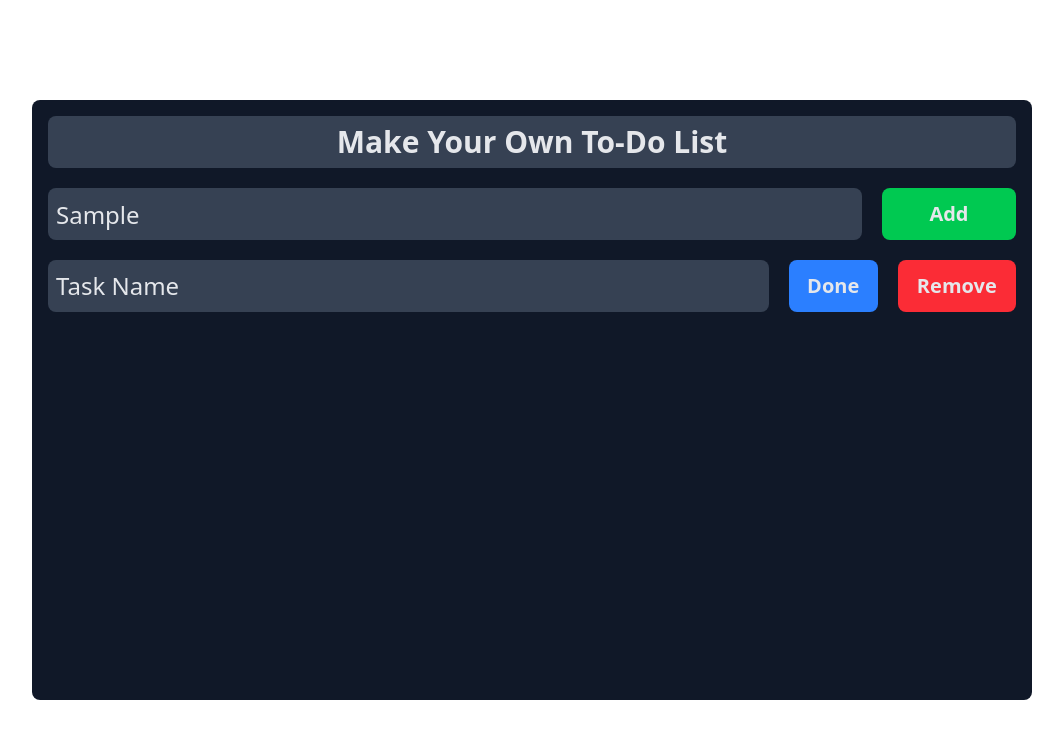
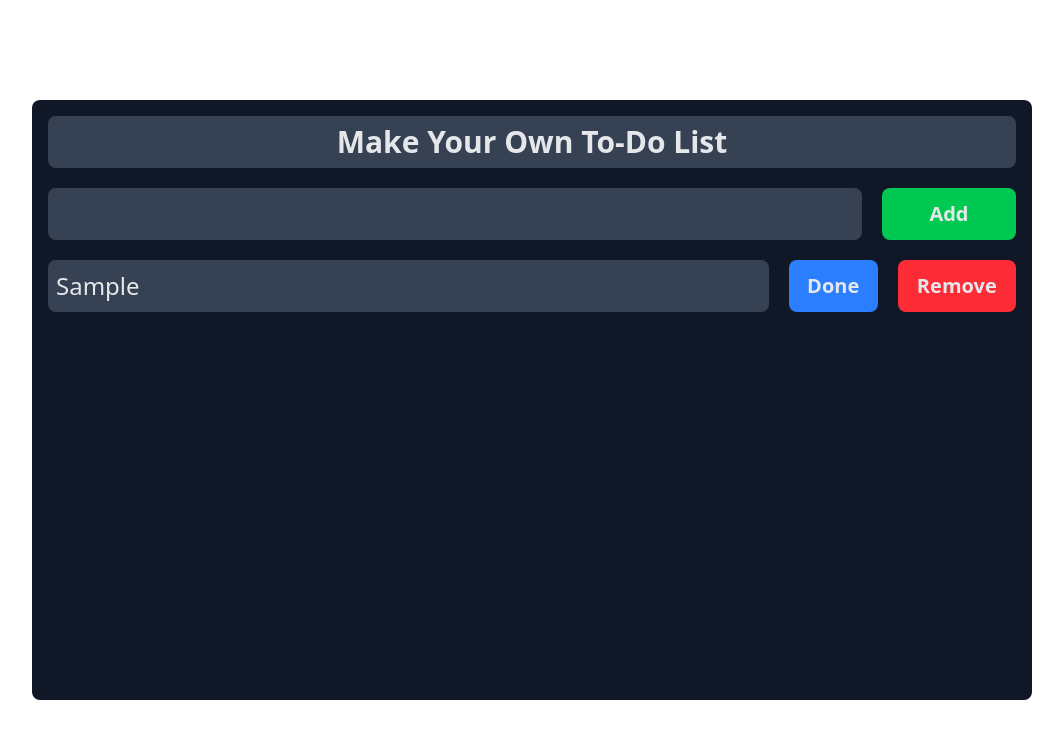
Before and after one commit to MyHKo/react-tailwind-todo, a React (Vite) app: page / in a window 1280 px wide. Both pictures are taken after typing "Sample" into the empty fields and a click on the button "Add". Shown: the top 738 px of the page, without its empty margins (108-1171 px from the left). Built offline with nearby package versions, Linux system fonts and the light colour scheme.

Commit message:
Add posibility of adding tasks

```diff
--- a/package.json
+++ b/package.json
@@ -11,6 +11,8 @@
   },
   "dependencies": {
     "@tailwindcss/vite": "^4.0.13",
+    "nanoid": "^5.1.3",
+    "prop-types": "^15.8.1",
     "react": "^18.3.1",
     "react-dom": "^18.3.1",
     "tailwindcss": "^4.0.13"
--- a/src/App.jsx
+++ b/src/App.jsx
@@ -1,15 +1,23 @@
-import Title from "./components/Title";
-import NameInput from "./components/NameInput";
-import Task from "./components/Task";
+import Title from "/src/components/Title"
+import NameInput from "/src/components/NameInput"
+import Task from "/src/components/Task"
+import {useContext} from "react"
+import {ListContext} from "/src/context/ListContext/ListContext.js"
 
 function App() {
+    const [list] = useContext(ListContext)
+    console.log(list)
+
+    const taskList = list.map((task) => (
+        <Task key={task.id} id={task.id} name={task.name}/>
+    ))
 
   return (
       <div className={"flex items-center justify-center h-screen "}>
         <div className={"bg-gray-900 rounded-lg p-4 h-150 w-250"}>
           <Title />
           <NameInput />
-          <Task />
+          {taskList}
         </div>
       </div>
   )
--- a/src/components/NameInput/index.jsx
+++ b/src/components/NameInput/index.jsx
@@ -1,10 +1,26 @@
+import {useContext, useRef} from "react"
+import {ListContext} from '/src/context/ListContext/ListContext.js'
+
 function NameInput() {
+    const [, addTask] = useContext(ListContext)
+    const input = useRef(null)
+
     return (
         <div className="flex flex-row justify-between gap-5 mt-5 mb-5 h-13">
             <div className="flex items-center rounded-lg p-2 w-full bg-gray-700">
-                <input className="text-gray-200  text-2xl h-full focus:outline-none"/>
+                <input className="text-gray-200 text-2xl h-full focus:outline-none" ref={input}/>
             </div>
-            <button className="text-gray-200 text-xl font-bold rounded-lg h-full w-40 bg-green-500 hover:bg-green-400 cursor-pointer">Add</button>
+            <button
+                className="text-gray-200 text-xl font-bold rounded-lg h-full w-40 bg-green-500 hover:bg-green-400 cursor-pointer"
+                onClick={() => {
+                    if(input.current.value !== "") {
+                        addTask(input.current.value)
+                        input.current.value = ""
+                    }
+                }}
+            >
+                Add
+            </button>
         </div>
     )
 }
--- a/src/components/Task/index.jsx
+++ b/src/components/Task/index.jsx
@@ -1,8 +1,10 @@
-function Task() {
+import PropTypes from "prop-types"
+
+function Task({id, name}) {
     return (
-        <div className="flex flex-row justify-between gap-5 mt-5 mb-5 h-13">
+        <div id={id} className="flex flex-row justify-between gap-5 mt-5 mb-5 h-13">
             <div className="flex text-gray-200 text-2xl w-full items-center rounded-lg p-2 bg-gray-700">
-                Task Name
+                {name}
             </div>
             <button className="text-gray-200 text-xl font-bold rounded-lg h-full w-30 bg-blue-500 hover:bg-blue-400 cursor-pointer">
                 Done
@@ -15,3 +17,8 @@ function Task() {
 }
 
 export default Task
+
+Task.propTypes = {
+    id: PropTypes.string.isRequired,
+    name: PropTypes.object.isRequired,
+}
--- /dev/null
+++ b/src/context/ListContext/ListContext.js
@@ -0,0 +1,3 @@
+import {createContext} from "react";
+
+export const ListContext = createContext([])
--- /dev/null
+++ b/src/context/ListContext/ListProvider.jsx
@@ -0,0 +1,30 @@
+import {useState} from "react"
+import {nanoid} from "nanoid"
+import {ListContext} from "./ListContext.js";
+import PropTypes from "prop-types"
+
+
+export function ListProvider({ children }) {
+    const [list, setList] = useState([])
+
+    const addTask = (name) => {
+        const task = {id: nanoid(), name:name, done:false}
+        setList(prevState => {return [...prevState, task]})
+    }
+
+    const deleteTask = (id) => {
+        const newList = list.filter(task => task.id !== id)
+        setList(newList)
+    }
+
+
+    return (
+        <ListContext.Provider value={[list, addTask, deleteTask]}>
+            {children}
+        </ListContext.Provider>
+    )
+}
+
+ListProvider.propTypes = {
+    children: PropTypes.node.isRequired
+}
--- a/src/main.jsx
+++ b/src/main.jsx
@@ -1,9 +1,12 @@
 import { StrictMode } from 'react'
 import { createRoot } from 'react-dom/client'
+import {ListProvider} from "./context/ListContext/ListProvider.jsx";
 import App from './App.jsx'
 
 createRoot(document.getElementById('root')).render(
   <StrictMode>
-    <App />
+      <ListProvider>
+          <App />
+      </ListProvider>
   </StrictMode>,
 )
```
Also changed, not shown: 1 other file (tests, documents, lock files or other folders).
